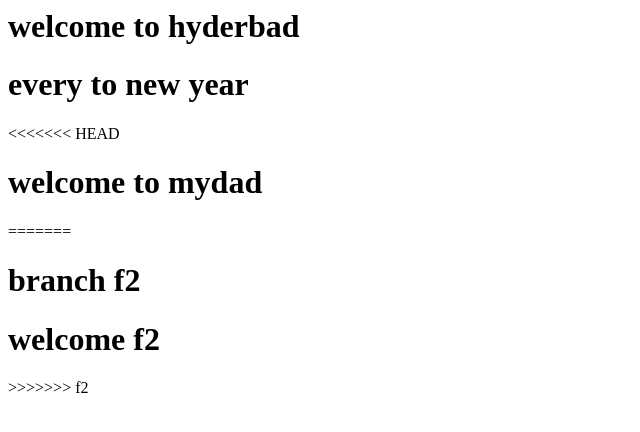
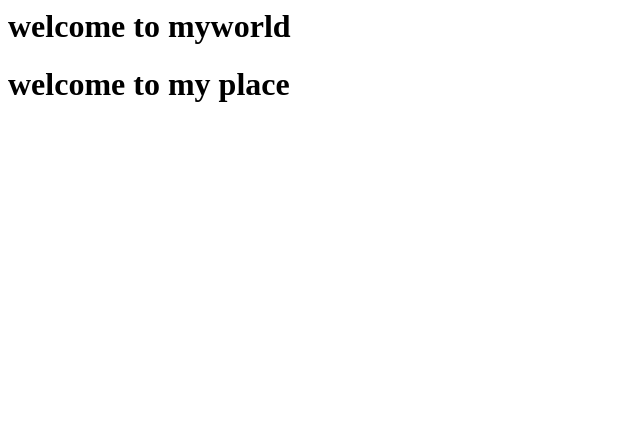
Before and after one commit to sumi534/welcome, a plain HTML site: page index.html in a window 1280 px wide. Shown: the whole page, without its empty margins (0-640 px from the left). Drawn offline with Linux system fonts and the light colour scheme.

Commit message:
modified file

```diff
--- a/index.html
+++ b/index.html
@@ -1,16 +1,9 @@
 <html>
 <head>
-<h1>welcome to hyderbad</h1>
+<h1>welcome to myworld<h1>
 </head>
 <body>
 <h1>
-every to  new year</h1>
-<<<<<<< HEAD
-<h1>welcome to mydad</h1>
-
-=======
-<h1> branch f2</h1>
-<h1>welcome f2</h1>
->>>>>>> f2
+welcome to my place</h1>
 </body>
 </html>
```
